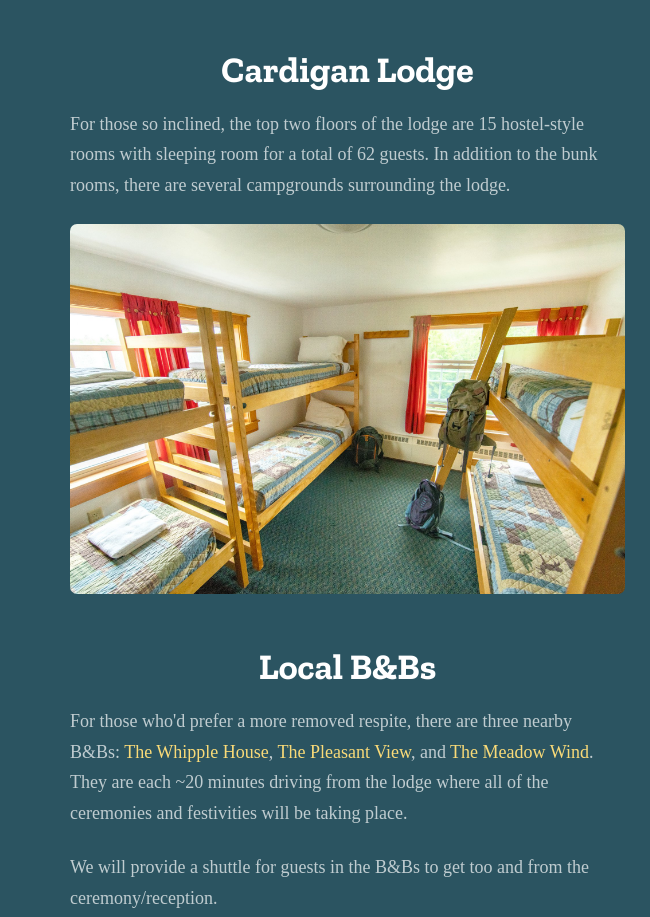
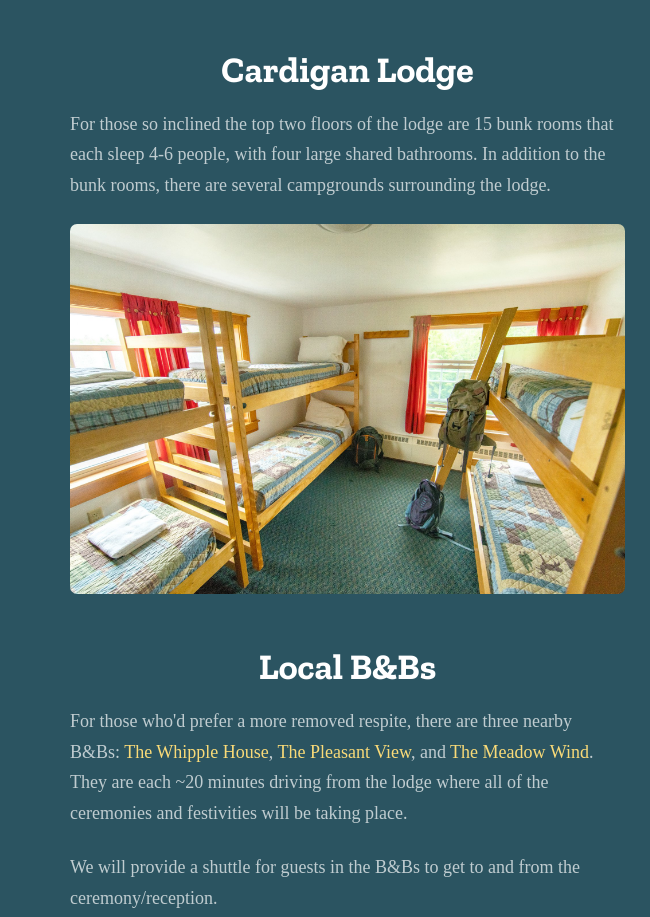
Before and after one commit to benandlizzy/benandlizzy.github.io, a plain HTML site: page index.html in a window 1280 px wide. Shown: the part 5775-6692 px from the top of the page, 0-650 px from the left. Drawn offline with nearby package versions, Linux system fonts and the light colour scheme; grey boxes are pictures that could not be loaded; a web font is replaced by a local one.

Commit message:
appease lizzy

```diff
--- a/index.html
+++ b/index.html
@@ -272,11 +272,11 @@
 
             <p>Due to the limitations of the area, all of the available guest lodging has already been booked. Please let us know what your preferences are in the RSVP, and we will do our best to match you up with a room that will best suit your needs.</p>
             <div class="text-center"><h3>Cardigan Lodge</h3></div>
-            <p>For those so inclined, the top two floors of the lodge are 15 hostel-style rooms with sleeping room for a total of 62 guests. In addition to the bunk rooms, there are several campgrounds surrounding the lodge.</p>
+            <p>For those so inclined the top two floors of the lodge are 15 bunk rooms that each sleep 4-6 people, with four large shared bathrooms. In addition to the bunk rooms, there are several campgrounds surrounding the lodge.</p>
             <p><img src="img/tmp/rooms2.jpg" alt="" class="img-responsive img-rounded"></p>
             <div class="text-center"><h3>Local B&amp;Bs</h3></div>
             <p>For those who'd prefer a more removed respite, there are three nearby B&amp;Bs: <a href="http://www.thewhipplehouse.com/" style="color: #F9DA78;">The Whipple House</a>, <a href="http://www.pleasantviewbandb.net/" style="color: #F9DA78;">The Pleasant View</a>, and <a href="https://www.meadowwind.com/about-us/" style="color: #F9DA78;">The Meadow Wind</a>. They are each ~20 minutes driving from the lodge where all of the ceremonies and festivities will be taking place.
-            <p>We will provide a shuttle for guests in the B&amp;Bs to get too and from the ceremony/reception.</p>
+            <p>We will provide a shuttle for guests in the B&amp;Bs to get to and from the ceremony/reception.</p>
             <p><img src="img/tmp/whipple.jpeg" alt="" class="img-responsive img-rounded"></p>
           </div>
 
```
